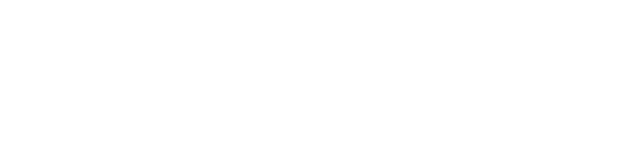
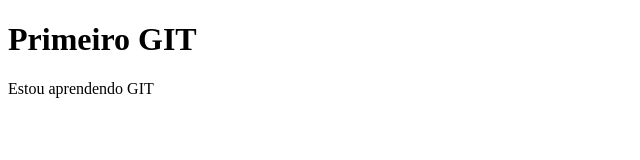
Before and after one commit to jocimarweb/tutorial_git, a plain HTML site: page index.html in a window 1280 px wide. Shown: the whole page, without its empty margins (0-640 px from the left). Drawn offline with Linux system fonts and the light colour scheme.

Commit message:
Criado um Parágrafo no Index para o novo Branch Teste

```diff
--- a/index.html
+++ b/index.html
@@ -5,6 +5,9 @@
   <meta http-equiv="X-UA-Compatible" content="IE=edge">
   <meta name="viewport" content="width=device-width, initial-scale=1.0">
   <title>Tutorial GIT</title>
+  <h1>Primeiro GIT</h1>
+  <p>Estou aprendendo GIT</p>
+
 </head>
 <body>
 
```
